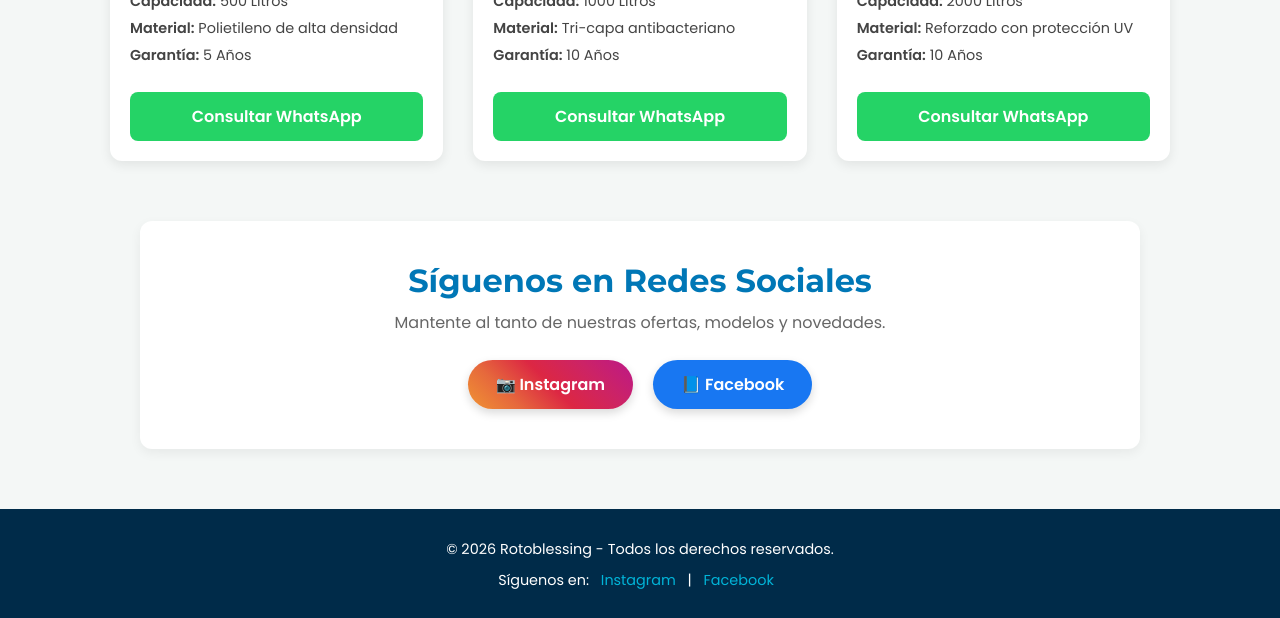
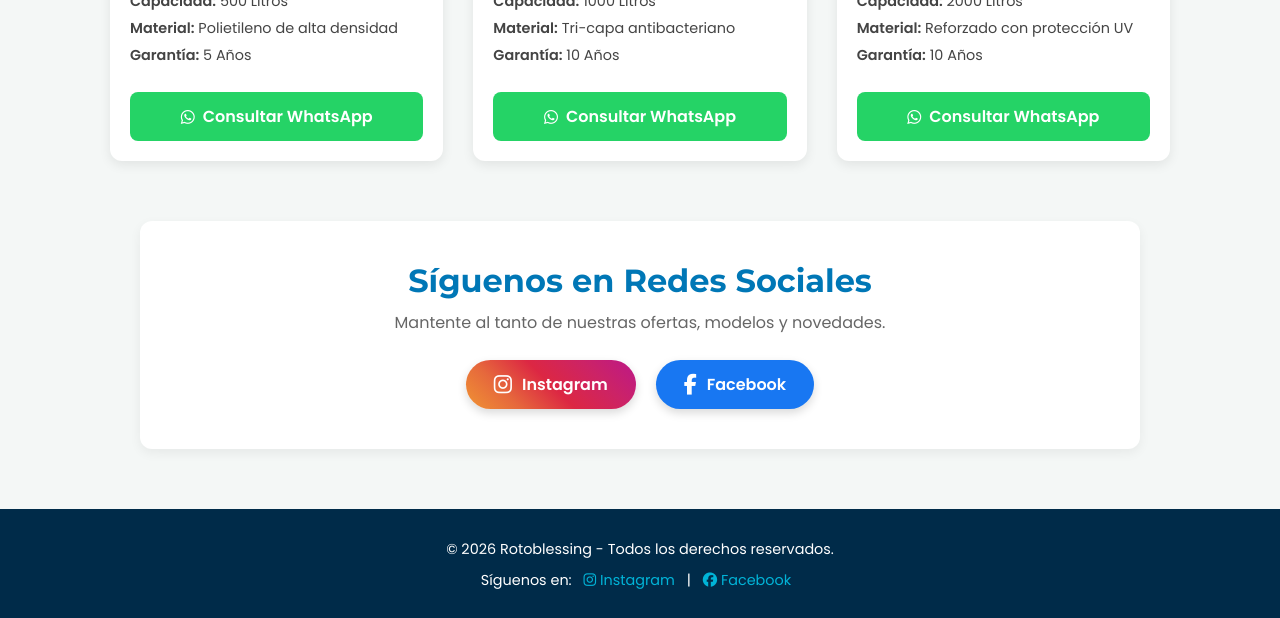
Before and after one commit to JuanSout723/Rotoblessing, a Flask app: page / in a window 1280 px wide. Shown: the part 1652-2270 px from the top of the page. Run offline with Flask 3, Linux system fonts and the light colour scheme.

Commit message:
Update index.html

```diff
--- a/templates/index.html
+++ b/templates/index.html
@@ -6,10 +6,13 @@
     <meta name="viewport" content="width=device-width, initial-scale=1.0">
     <title>Rotoblessing - Catálogo de Tanques de Agua</title>
 
-    <!-- Fuente Moderna desde Google Fonts -->
+    <!-- Tipografías de Google Fonts -->
     <link rel="preconnect" href="https://fonts.googleapis.com">
     <link rel="preconnect" href="https://fonts.gstatic.com" crossorigin>
     <link href="https://fonts.googleapis.com/css2?family=Montserrat:ital,wght@0,700;0,900;1,800&family=Poppins:wght@400;600&display=swap" rel="stylesheet">
+
+    <!-- Íconos Oficiales de Font Awesome -->
+    <link rel="stylesheet" href="https://cdnjs.cloudflare.com/ajax/libs/font-awesome/6.5.1/css/all.min.css">
 
     <style>
         * {
@@ -59,7 +62,7 @@
             align-items: center;
         }
 
-        /* Estilo Moderno y Llamativo para el Título */
+        /* Estilo Moderno para el Título */
         .hero h1 {
             font-family: 'Montserrat', sans-serif;
             font-size: 3.5rem;
@@ -70,7 +73,6 @@
             background: linear-gradient(180deg, #ffffff 30%, #e0f7fa 100%);
             -webkit-background-clip: text;
             -webkit-text-fill-color: transparent;
-            drop-shadow: 0px 4px 15px rgba(0, 0, 0, 0.3);
             text-shadow: 0px 4px 20px rgba(0, 0, 0, 0.25);
         }
 
@@ -323,6 +325,10 @@
             transition: transform 0.2s, opacity 0.2s;
         }
 
+        .btn-social i {
+            font-size: 1.3rem;
+        }
+
         .btn-social:hover {
             transform: translateY(-3px);
             opacity: 0.9;
@@ -355,7 +361,7 @@
             text-decoration: underline;
         }
 
-        /* Ajustes para pantallas de teléfonos */
+        /* Responsive Móvil */
         @media (max-width: 600px) {
             .navbar {
                 justify-content: center;
@@ -430,7 +436,7 @@
                         <li><strong>Garantía:</strong> 5 Años</li>
                     </ul>
                     <a href="https://wa.me/584120000000?text=Hola,%20quisiera%20consultar%20por%20el%20Tanque%20de%20500L" target="_blank" class="btn-whatsapp">
-                        Consultar WhatsApp
+                        <i class="fa-brands fa-whatsapp"></i> Consultar WhatsApp
                     </a>
                 </div>
             </div>
@@ -447,7 +453,7 @@
                         <li><strong>Garantía:</strong> 10 Años</li>
                     </ul>
                     <a href="https://wa.me/584120000000?text=Hola,%20quisiera%20consultar%20por%20el%20Tanque%20de%201000L" target="_blank" class="btn-whatsapp">
-                        Consultar WhatsApp
+                        <i class="fa-brands fa-whatsapp"></i> Consultar WhatsApp
                     </a>
                 </div>
             </div>
@@ -464,7 +470,7 @@
                         <li><strong>Garantía:</strong> 10 Años</li>
                     </ul>
                     <a href="https://wa.me/584120000000?text=Hola,%20quisiera%20consultar%20por%20el%20Tanque%20de%202000L" target="_blank" class="btn-whatsapp">
-                        Consultar WhatsApp
+                        <i class="fa-brands fa-whatsapp"></i> Consultar WhatsApp
                     </a>
                 </div>
             </div>
@@ -478,10 +484,10 @@
         <p class="social-subtitle">Mantente al tanto de nuestras ofertas, modelos y novedades.</p>
         <div class="social-buttons">
             <a href="https://instagram.com/tu_usuario_instagram" target="_blank" class="btn-social btn-instagram">
-                📷 Instagram
+                <i class="fa-brands fa-instagram"></i> Instagram
             </a>
-            <a href="https://facebook.com/tu_pagina_facebook" target="_blank" class="btn-social btn-facebook">
-                📘 Facebook
+            <a href="https://www.facebook.com/profile.php?id=61593420586061" target="_blank" class="btn-social btn-facebook">
+                <i class="fa-brands fa-facebook-f"></i> Facebook
             </a>
         </div>
     </section>
@@ -490,8 +496,8 @@
         <p>&copy; 2026 Rotoblessing - Todos los derechos reservados.</p>
         <p style="margin-top: 10px;">
             Síguenos en:
-            <a href="https://instagram.com/tu_usuario_instagram" target="_blank">Instagram</a> |
-            <a href="https://www.facebook.com/profile.php?id=61593420586061" target="_blank">Facebook</a>
+            <a href="https://instagram.com/tu_usuario_instagram" target="_blank"><i class="fa-brands fa-instagram"></i> Instagram</a> |
+            <a href="https://www.facebook.com/profile.php?id=61593420586061" target="_blank"><i class="fa-brands fa-facebook"></i> Facebook</a>
         </p>
     </footer>
 
```
